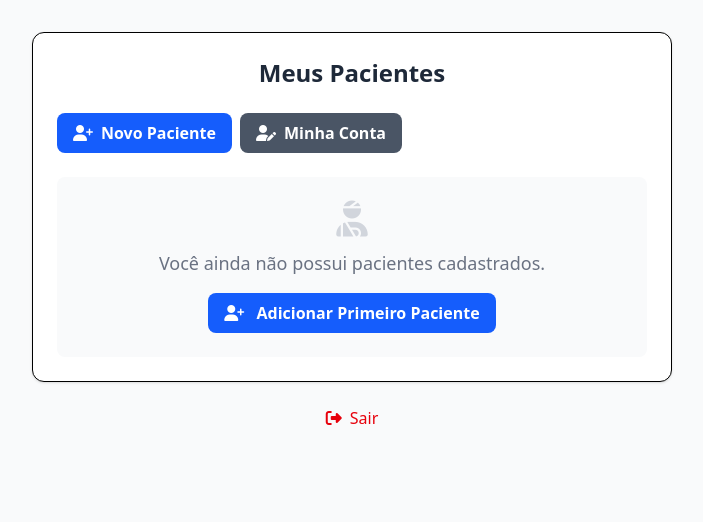
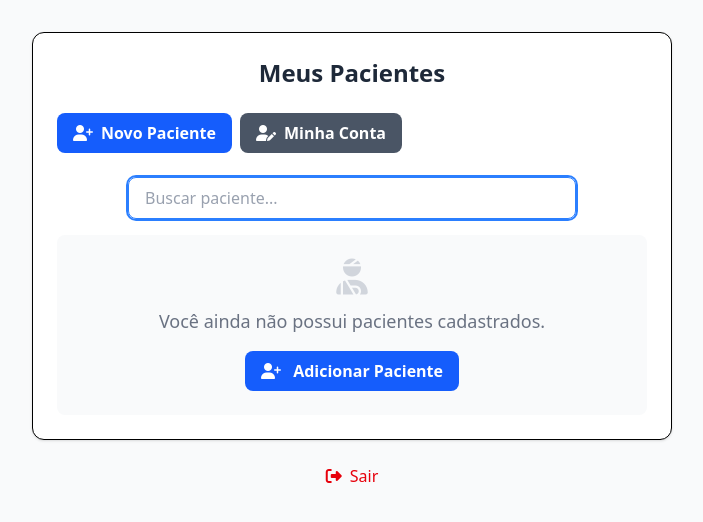
Before and after one commit to psifabiohenrique/psi-assist-backend, a Django app: page / in a window 1280 px wide. Shown: the top 522 px of the page, without its empty margins (288-991 px from the left). Run offline with Django 5.2, Linux system fonts and the light colour scheme; the visitor is signed in with stand-in values (Sample User, id 1); data that the repository does not hold is empty.

Commit message:
Corrected django code interpreted as raw text in data and pagination.

```diff
--- a/src/patients/templates/patients/patient_list.html
+++ b/src/patients/templates/patients/patient_list.html
@@ -1,3 +1,6 @@
+{% load tz %}
+
+
 <!DOCTYPE html>
 <html lang="pt-br">
 
@@ -29,10 +32,8 @@
                 </a>
             </div>
 
-            {% if patients %}
-            <ul class="space-y-3 mb-6">
             <!-- Search bar -->
-                <form method="get" id="search-form" class="relative w-full max-w-md mx-auto">
+            <form method="get" id="search-form" class="relative w-full max-w-md mx-auto m-4">
                 <input type="text" id="search-input" name="q" placeholder="Buscar paciente..."
                     value="{{ request.GET.q }}"
                     class="w-full px-4 py-2 pr-10 rounded-lg border border-gray-300 text-gray-800 placeholder-gray-400 focus:outline-none focus:ring-2 focus:ring-blue-500 focus:border-blue-500 transition">
@@ -42,6 +43,9 @@
                 {% endif %}
             </form>
 
+            {% if patients %}
+            <ul class="space-y-3 mb-6">
+
                 <!-- Patient list -->
                 {% for patient in patients %}
                 <li
@@ -50,8 +54,7 @@
                         <a href="{% url 'patients:detail' patient.pk %}">
                             <span class="font-semibold text-gray-800 hover:text-blue-800">{{ patient.full_name }}</span>
                         </a>
-                        <span class="text-gray-500 text-sm block sm:inline">({{ patient.birth_date|date:"d/m/Y"
-                            }})</span>
+                        <span class="text-gray-500 text-sm block sm:inline">({{ patient.birth_date|date:"d/m/Y"}})</span>
                     </div>
                     <div class="flex items-center space-x-4 text-sm">
                         <!-- Ver Detalhes -->
@@ -81,8 +84,7 @@
             <div class="flex flex-col sm:flex-row items-center justify-between border-t pt-4 mt-4">
                 <div class="text-sm text-gray-600 mb-2 sm:mb-0">
                     Mostrando <span class="font-semibold">{{ page_obj.start_index }}</span> a <span
-                        class="font-semibold">{{ page_obj.end_index }}</span> de <span class="font-semibold">{{
-                        paginator.count }}</span> pacientes
+                        class="font-semibold">{{ page_obj.end_index }}</span> de <span class="font-semibold">{{ paginator.count }}</span> pacientes
                 </div>
 
                 <div class="flex space-x-1">
@@ -121,7 +123,7 @@
                 <a href="{% url 'patients:create' %}"
                     class="mt-4 inline-block bg-blue-600 hover:bg-blue-700 text-white font-semibold py-2 px-4 rounded-lg transition-colors duration-200 flex items-center space-x-2 hover:scale-105 transform">
                     <i class="fas fa-user-plus"></i>
-                    <span>Adicionar Primeiro Paciente</span>
+                    <span>Adicionar Paciente</span>
                 </a>
             </div>
             {% endif %}
@@ -158,6 +160,7 @@
             }, 400)
         })
 
+        // Clear button function
         if (clearButton) {
             clearButton.addEventListener('click', () => {
                 input.value = '';
```
Lines whose indentation alone changed are shown as unchanged.
